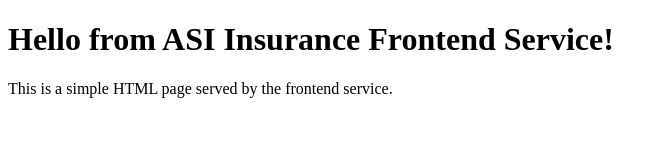
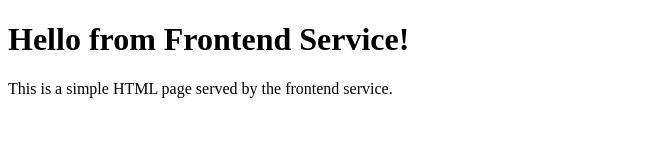
Before and after one commit to jvsocial/simplilearn-insurance-capstoneP1, a plain HTML site: page frontend/index.html in a window 1280 px wide. Shown: the whole page, without its empty margins (0-666 px from the left). Drawn offline with Linux system fonts and the light colour scheme; no server answers.

Commit message:
Update index.html

```diff
--- a/frontend/index.html
+++ b/frontend/index.html
@@ -6,7 +6,7 @@
     <title>Simple Microservices Demo - Frontend</title>
   </head>
   <body>
-    <h1>Hello from ASI Insurance Frontend Service!</h1>
+    <h1>Hello from Frontend Service!</h1>
     <p>This is a simple HTML page served by the frontend service.</p>
 
     <div id="backend-response"></div>
```
